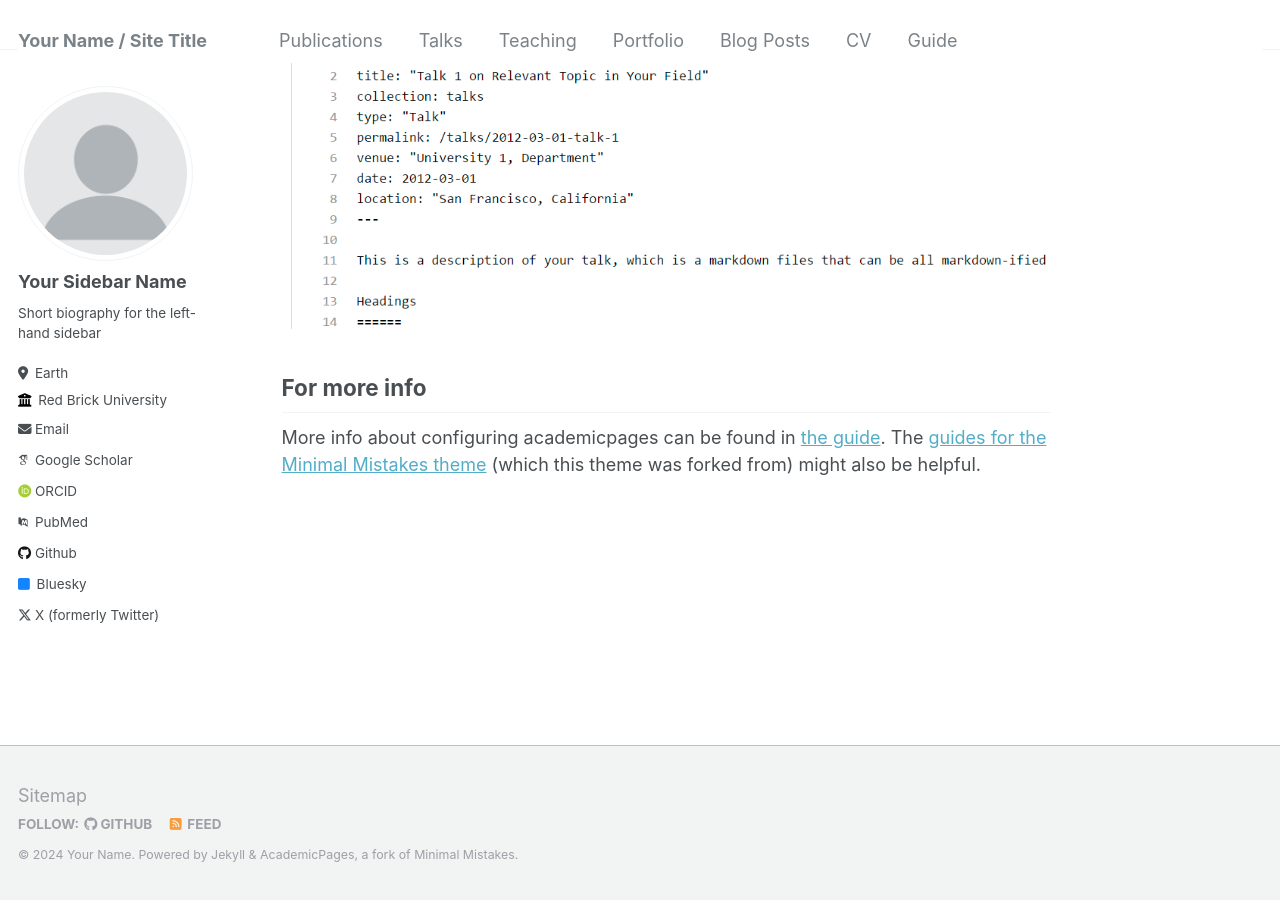
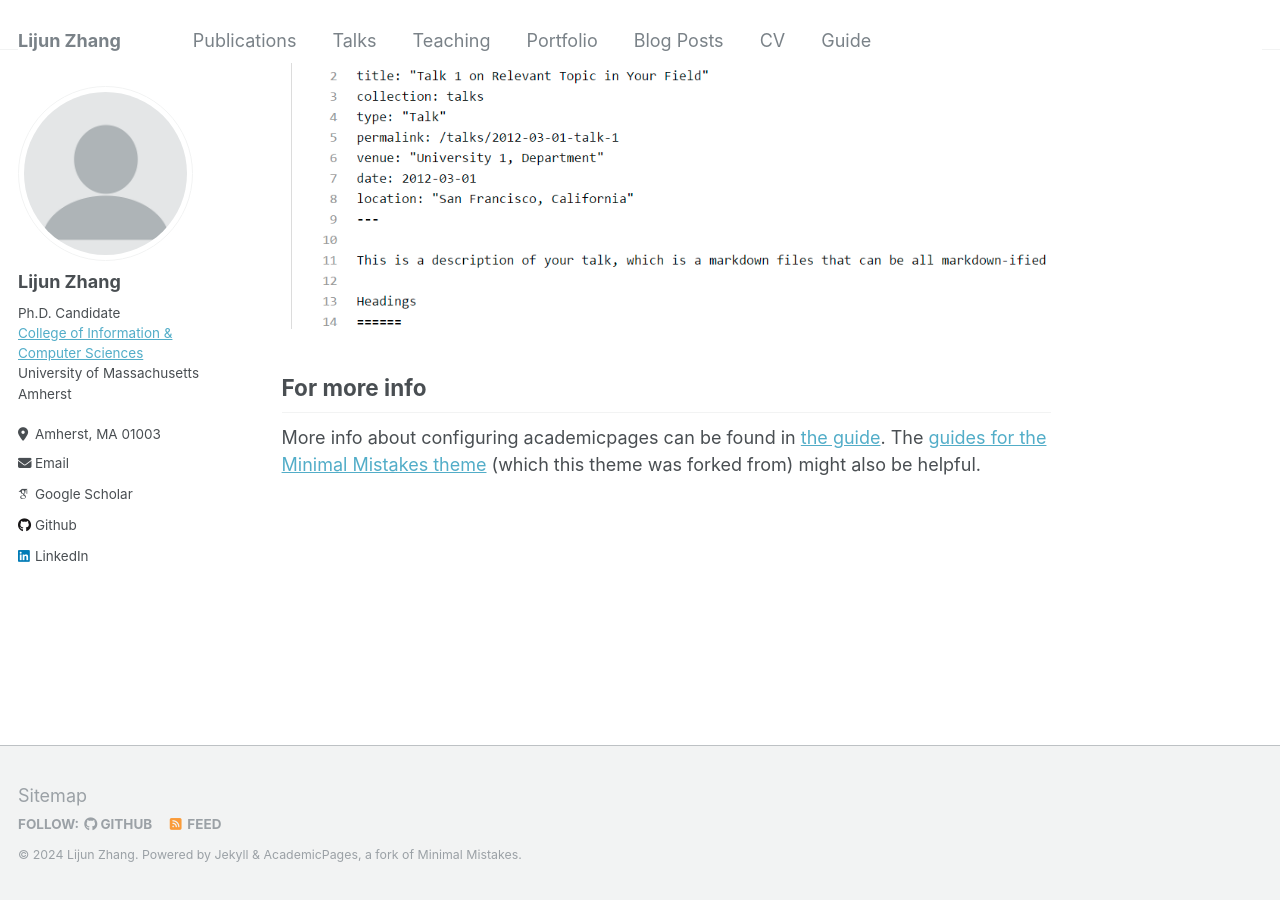
Before and after one commit to zhanglijun95/zhanglijun95.github.io, a Jekyll site: the page built from _pages/about.md, in a window 1280 px wide and 900 px high, scrolled down 2640 px. Built offline with Jekyll 4.4.1, drawn with Linux system fonts in a browser that asks for light colours; some web fonts are replaced.

Commit message:
Update _config.yml

```diff
--- a/_config.yml
+++ b/_config.yml
@@ -8,13 +8,13 @@
 
 # Basic Site Settings
 locale                   : "en-US"
-title                    : "Your Name / Site Title"
+title                    : "Lijun Zhang"
 title_separator          : "-"
-name                     : &name "Your Name"
-description              : &description "personal description"
-url                      : https://academicpages.github.io # the base hostname & protocol for your site e.g. "https://mmistakes.github.io"
+name                     : &name "Lijun Zhang"
+description              : &description "Ph.D. Candidate of Computer Science, UMass Amherst"
+url                      : https://zhanglijun95.github.io # the base hostname & protocol for your site e.g. "https://mmistakes.github.io"
 baseurl                  : "" # the subpath of your site, e.g. "/blog"
-repository               : "academicpages/academicpages.github.io"
+repository               : "zhanglijun95/zhanglijun95.github.io"
 
 # Site Author - The following control what appear as part of the author content on the side bar.
 #               If a field is blank the icon and link will not appear, otherwise it will be shown.
@@ -22,32 +22,32 @@ repository               : "academicpages/academicpages.github.io"
 author:
   # Biographic information
   avatar           : "profile.png"
-  name             : "Your Sidebar Name"
+  name             : "Lijun Zhang"
   pronouns         : # example: "she/her"
-  bio              : "Short biography for the left-hand sidebar"
-  location         : "Earth"
-  employer         : "Red Brick University"
+  bio              : "Ph.D. Candidate <br> <a href = \"https://www.cics.umass.edu\">College of Information & Computer Sciences</a> <br> University of Massachusetts Amherst"
+  location         : "Amherst, MA 01003"
+  employer         : #"Red Brick University"
   uri              : # URL
-  email            : "none@example.org"
+  email            : "lijunzhang@cs.umass.edu"
 
   # Academic websites
   arxiv            : # URL - Update with the correct link to your profile
-  googlescholar    : "https://scholar.google.com/citations?user=PS_CX0AAAAAJ"
+  googlescholar    : "https://scholar.google.com/citations?user=mKHCsaAAAAAJ"
   impactstory      : # URL
-  orcid            : "http://orcid.org/yourorcidurl"
-  pubmed           : "https://www.ncbi.nlm.nih.gov/pubmed/?term=john+snow"
+  orcid            : # "http://orcid.org/yourorcidurl"
+  pubmed           : #"https://www.ncbi.nlm.nih.gov/pubmed/?term=john+snow"
   researchgate     : # URL
 
   # Repositories and software development
   bitbucket        : # Username - Update with your username on the site
   codepen          : # Username
   dribbble         : # Username
-  github           : "academicpages"
+  github           : "zhanglijun95"
   kaggle           : # Username
   stackoverflow    : # User number or user number and name (i.e., use "1" or "1/jeff-atwood")
 
   # Social media
-  bluesky          : "bsky.app" # Replace this with you Bluesky username
+  bluesky          : #"bsky.app" # Replace this with you Bluesky username
   facebook         : # Username
   flickr           : # Username
   foursquare       : # Username
@@ -56,7 +56,7 @@ author:
   keybase          : # Username
   instagram        : # Username
   lastfm           : # Username
-  linkedin         : # Username
+  linkedin         : lijunzhang95
   mastodon         : # URL
   medium           : # URL
   pinterest        : # Username
@@ -64,7 +64,7 @@ author:
   steam            : # Username
   telegram         : # URL
   tumblr           : # Username
-  twitter          : "UniofOxford"  # Replace this with your X / Twitter handle
+  twitter          : #"UniofOxford"  # Replace this with your X / Twitter handle
   vine             : # Username
   weibo            : # Username
   wikipedia        : # Username
```
